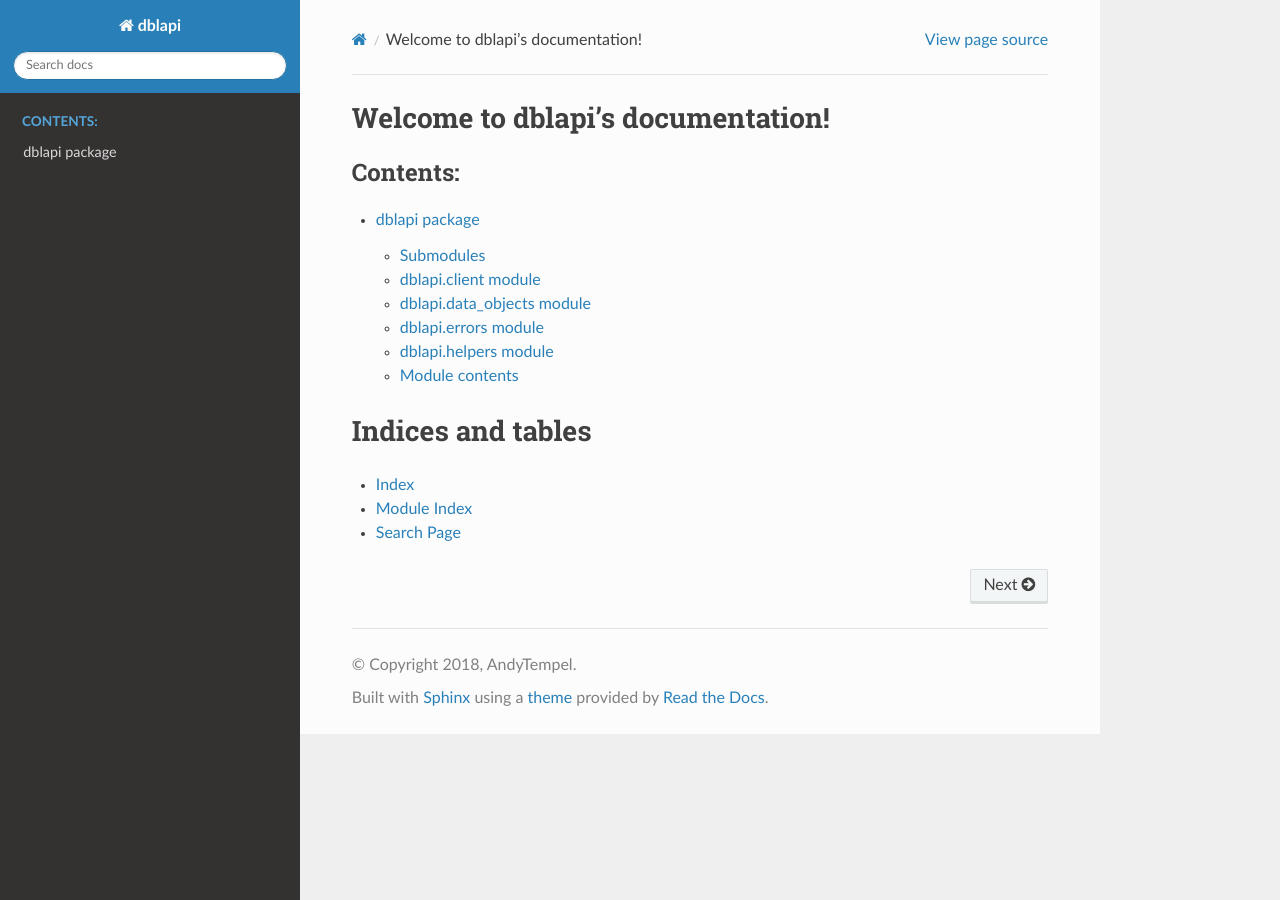
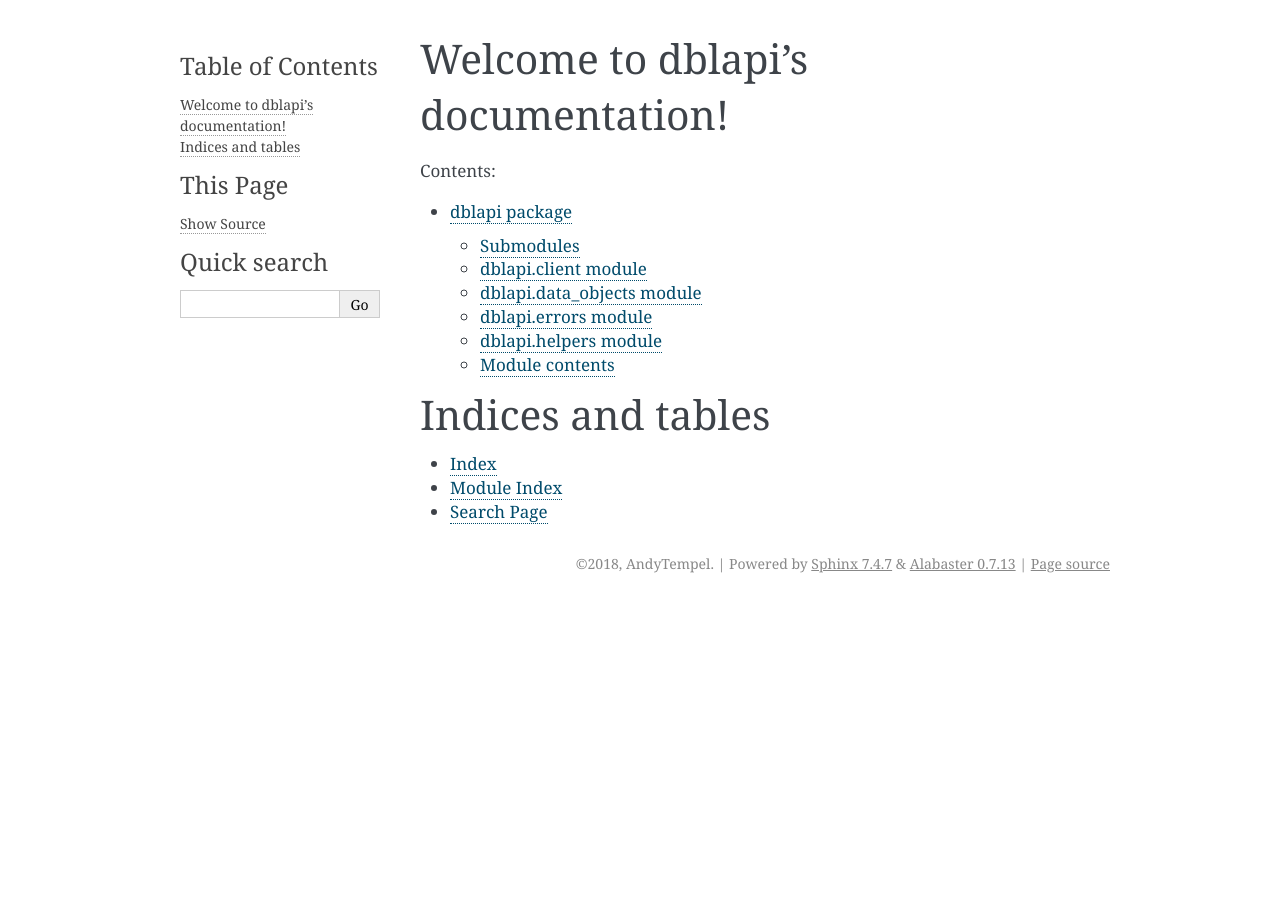
Before and after one commit to AndyTempel/dblapi, a Sphinx documentation site: the page built from docs/index.rst, in a window 1280 px wide. Built offline with Sphinx 7.4.7, drawn with Linux system fonts in a browser that asks for light colours.

Commit message:
diff font

```diff
--- a/docs/conf.py
+++ b/docs/conf.py
@@ -95,7 +95,7 @@ language = 'en'
 exclude_patterns = ['_build', 'Thumbs.db', '.DS_Store']
 
 # The name of the Pygments (syntax highlighting) style to use.
-pygments_style = 'sphinx'
+pygments_style = 'friendly'
 
 
 # -- Options for HTML output -------------------------------------------------
@@ -103,7 +103,9 @@ pygments_style = 'sphinx'
 # The theme to use for HTML and HTML Help pages.  See the documentation for
 # a list of builtin themes.
 #
-html_theme = 'sphinx_rtd_theme'
+html_theme = 'alabaster'
+
+html_experimental_html5_writer = True
 
 # Theme options are theme-specific and customize the look and feel of a theme
 # further.  For a list of options available for each theme, see the
```
